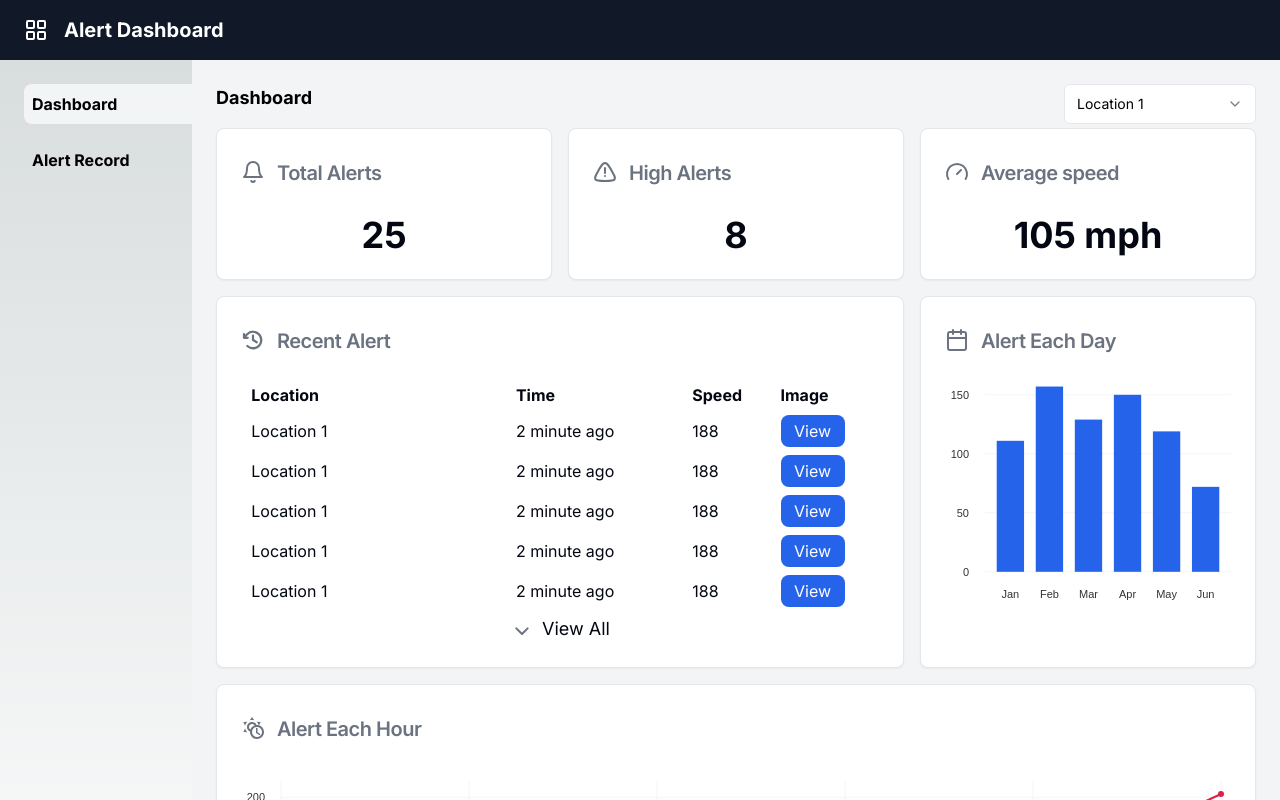
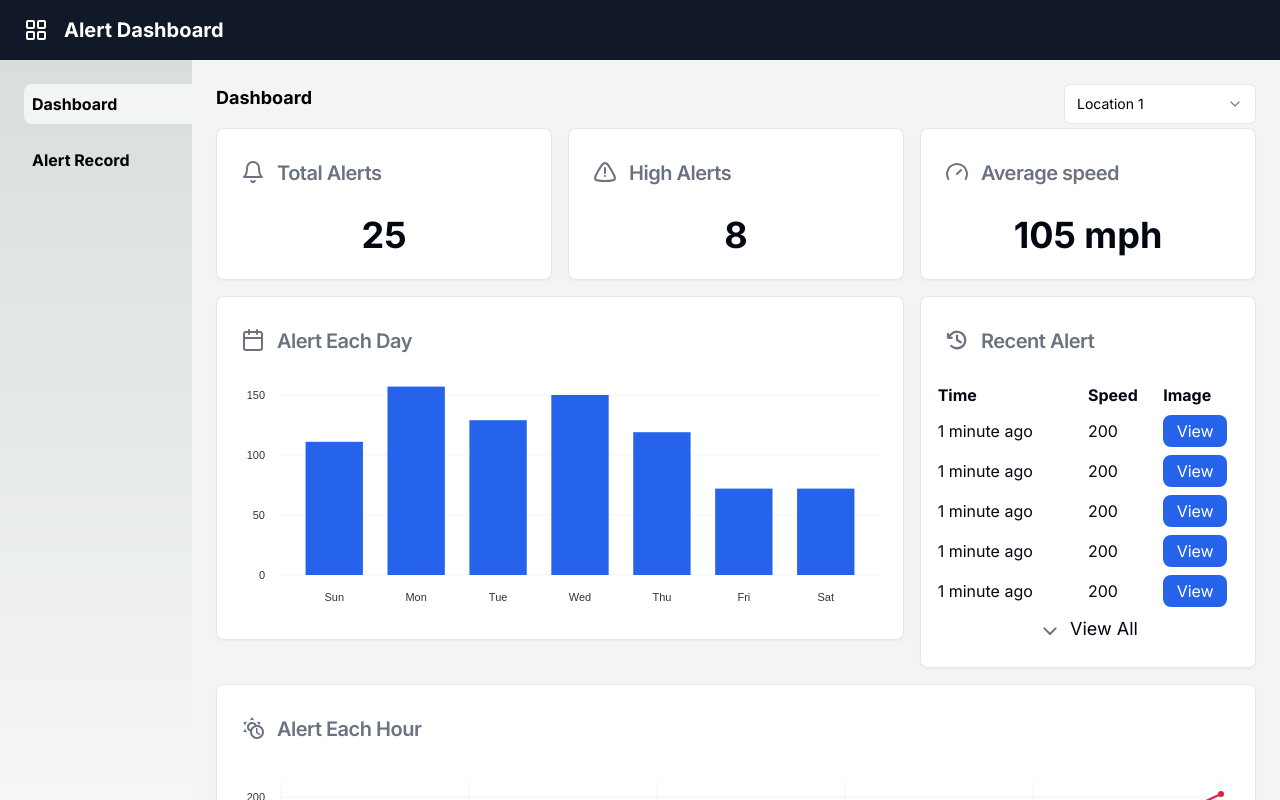
Before and after one commit to ThanaphomH/SpeedAlert, a Next.js app: page / in a window 1280 px wide. Shown: the top 800 px of the page. Built offline with nearby package versions, Linux system fonts and the light colour scheme.

Commit message:
refactor: remove location in recent alert in dashboard

```diff
--- a/src/components/component/alertHeader.tsx
+++ b/src/components/component/alertHeader.tsx
@@ -1,9 +1,12 @@
-const AlertHeader = () => {
+interface AlertHeaderProps {
+    showLocation : boolean
+}
+const AlertHeader : React.FC<AlertHeaderProps> = ({showLocation}) => {
     return (
-        <div className="grid grid-cols-7 w-full items-start font-bold">
-            <span className="col-span-3">
+        <div className={"grid w-full items-center font-bold " + (showLocation ? "grid-cols-7" : "grid-cols-4")}>
+            {showLocation && <span className="col-span-3">
                 Location
-            </span>
+            </span>}
             <span className="col-span-2">
                 Time
             </span>
--- a/src/components/component/alertItem.tsx
+++ b/src/components/component/alertItem.tsx
@@ -1,14 +1,19 @@
-const AlertItem = () => {
+interface AlertItemProps {
+    location? : string;
+    time : string;
+    speed : number;
+}
+const AlertItem : React.FC<AlertItemProps> = ({location ,time ,speed}) => {
     return (
-        <div className="grid grid-cols-7 w-full items-center">
-            <span className="col-span-3">
-                Location 1
-            </span>
+        <div className={"grid w-full items-center " + (location ? "grid-cols-7" : "grid-cols-4")}>
+            {location && <span className="col-span-3">
+                {location}
+            </span>}
             <span className="col-span-2">
-                2 minute ago
+                {time}
             </span>
             <span className="col-span-1">
-                188
+                {speed}
             </span>
             <div className="w-16 h-8 bg-[#2563eb] text-white rounded-lg items-center justify-center flex select-none">
                 View
--- a/src/components/component/alertRecord.tsx
+++ b/src/components/component/alertRecord.tsx
@@ -25,8 +25,8 @@ export default function AlertRecord() {
             </div>
 
             <div className="flex flex-col px-[5%] mt-4 items-center justify-center gap-4">
-                <AlertHeader />
-                <AlertItem />
+                <AlertHeader showLocation={true}/>
+                <AlertItem location="location 1" time="1 minute ago" speed={200}/>
             </div>
         </>
 
--- a/src/components/component/dashboard.tsx
+++ b/src/components/component/dashboard.tsx
@@ -44,12 +44,12 @@ export default function Dashboard(props) {
                 />
 
                 <div className="col-span-2">
-                    <DashboardRecentAlert
-                        navigate={props.navigate}
+                    <DashboardGraphBar
                     />
                 </div>
 
-                <DashboardGraphBar
+                <DashboardRecentAlert
+                    navigate={props.navigate}
                 />
 
                 <div className="col-span-3">
--- a/src/components/component/dashboardGraphBar.tsx
+++ b/src/components/component/dashboardGraphBar.tsx
@@ -13,7 +13,7 @@ const DashboardGraphBar: React.FC<DashboardGraphBarProps> = ({ }) => {
         <CardTitle className="text-xl text-gray-500 pb-1">Alert Each Day</CardTitle>
       </CardHeader>
       <CardContent>
-        <BarChart className="w-full aspect-[5/4]"/>
+        <BarChart className="w-full aspect-[11/4]"/>
       </CardContent>
     </Card>
   )
@@ -24,12 +24,13 @@ function BarChart(props) {
     <div {...props}>
       <ResponsiveBar
         data={[
-          { name: "Jan", count: 111 },
-          { name: "Feb", count: 157 },
-          { name: "Mar", count: 129 },
-          { name: "Apr", count: 150 },
-          { name: "May", count: 119 },
-          { name: "Jun", count: 72 },
+          { name: "Sun", count: 111 },
+          { name: "Mon", count: 157 },
+          { name: "Tue", count: 129 },
+          { name: "Wed", count: 150 },
+          { name: "Thu", count: 119 },
+          { name: "Fri", count: 72 },
+          { name: "Sat", count: 72 },
         ]}
         keys={["count"]}
         indexBy="name"
--- a/src/components/component/dashboardRecentAlert.tsx
+++ b/src/components/component/dashboardRecentAlert.tsx
@@ -15,12 +15,12 @@ const DashboardRecentAlert : React.FC<DashboardRecentAlertProps> = ({navigate})
                 <CardTitle className="text-xl text-gray-500 pb-1">Recent Alert</CardTitle>
             </CardHeader>
             <CardContent className="flex flex-col px-[5%] items-center justify-center gap-2">
-                <AlertHeader />
-                <AlertItem />
-                <AlertItem />
-                <AlertItem />
-                <AlertItem />
-                <AlertItem />
+                <AlertHeader showLocation={false}/>
+                <AlertItem time="1 minute ago" speed={200}/>
+                <AlertItem time="1 minute ago" speed={200}/>
+                <AlertItem time="1 minute ago" speed={200}/>
+                <AlertItem time="1 minute ago" speed={200}/>
+                <AlertItem time="1 minute ago" speed={200}/>
                 <div className="flex flex-row gap-2 hover:cursor-pointer" onClick={navigate}>
                     <DownIcon className="mt-1 h-6 w-6 text-gray-500 dark:text-gray-400" />
                     <div className="text-lg ">View All</div>
```
